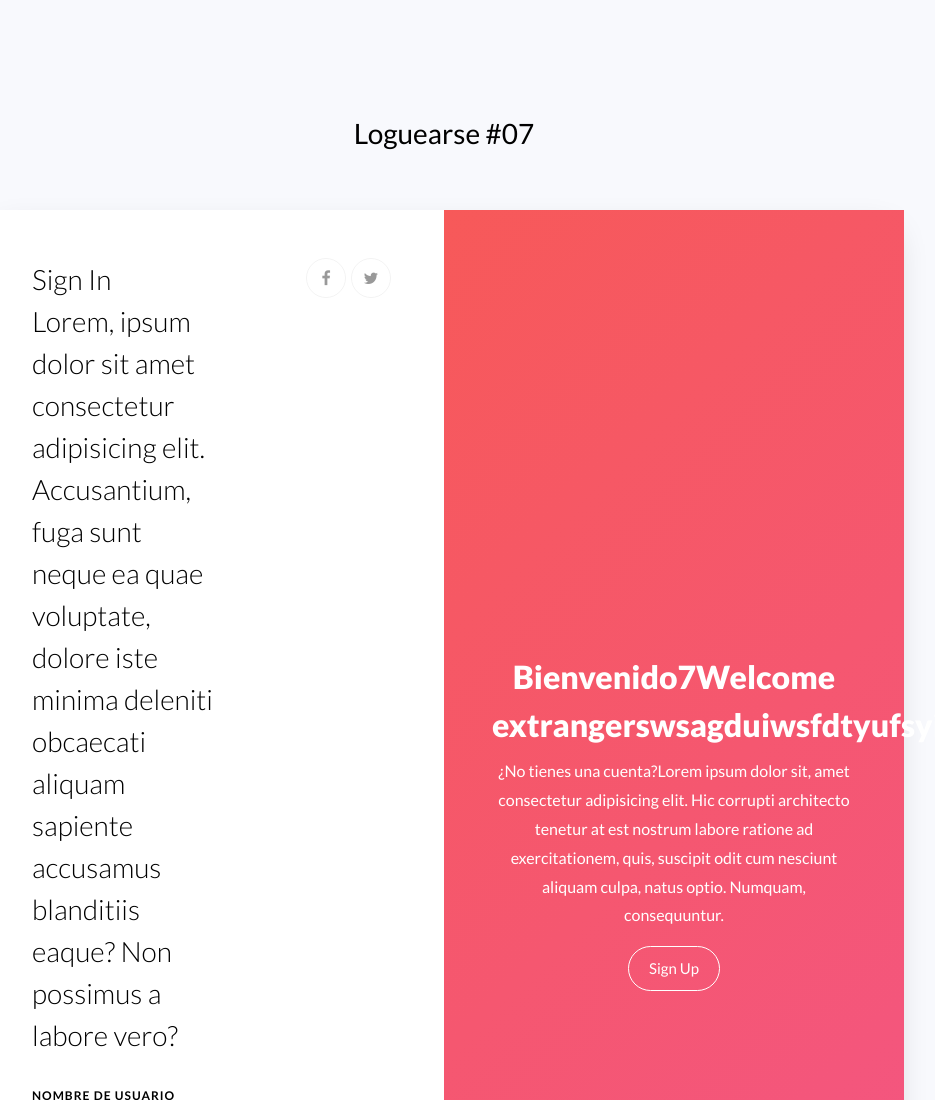
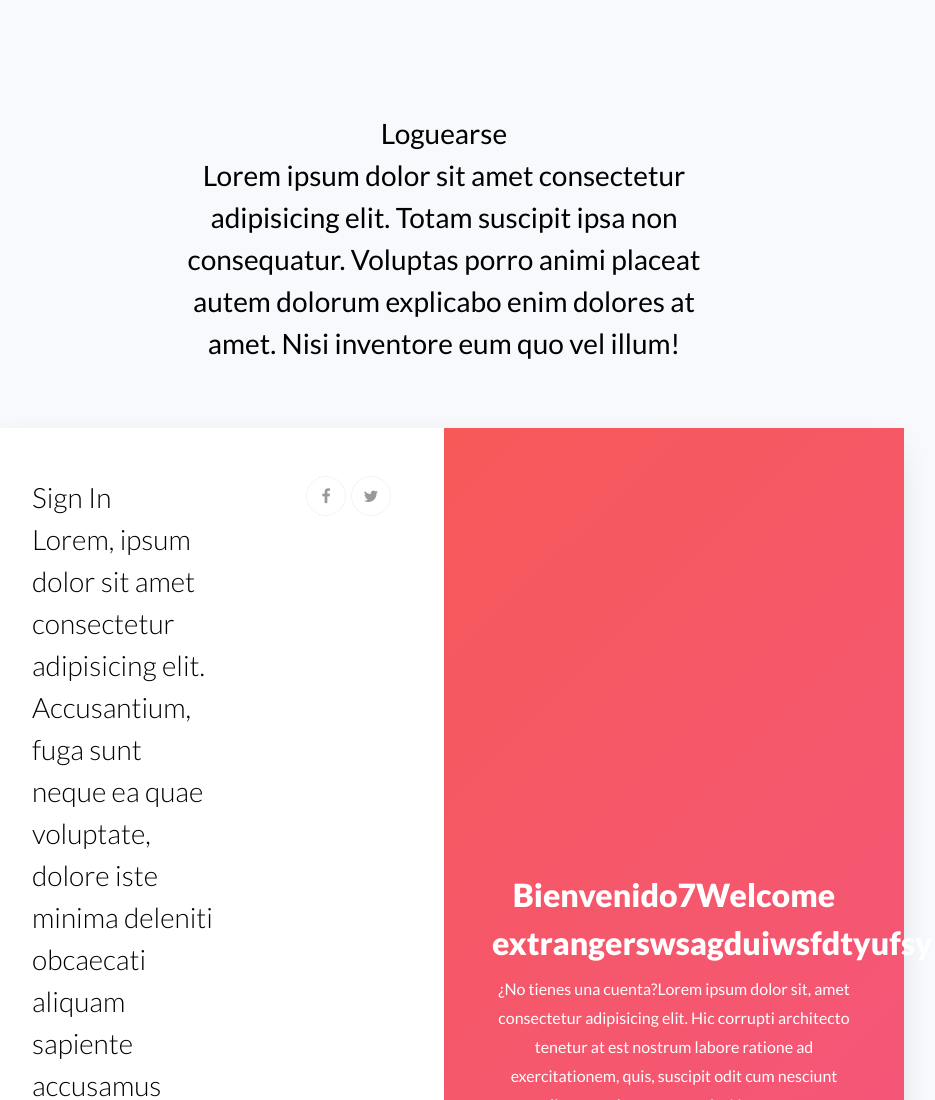
Before and after one commit to Littlepsycho99/proyecto-prueba, a plain HTML site: page index.html in a window 1280 px wide. Shown: the top 1100 px of the page, without its empty margins (196-1131 px from the left). Drawn offline with Linux system fonts and the light colour scheme.

Commit message:
cambios en la nueva rama

```diff
--- a/index.html
+++ b/index.html
@@ -17,7 +17,7 @@
 		<div class="container">
 			<div class="row justify-content-center">
 				<div class="col-md-6 text-center mb-5">
-					<h2 class="heading-section">Loguearse #07</h2>
+					<h2 class="heading-section">Loguearse <div id="07p"><p>Lorem ipsum dolor sit amet consectetur adipisicing elit. Totam suscipit ipsa non consequatur. Voluptas porro animi placeat autem dolorum explicabo enim dolores at amet. Nisi inventore eum quo vel illum!</p></div></h2>
 				</div>
 			</div>
 			<div class="row justify-content-center">
```
